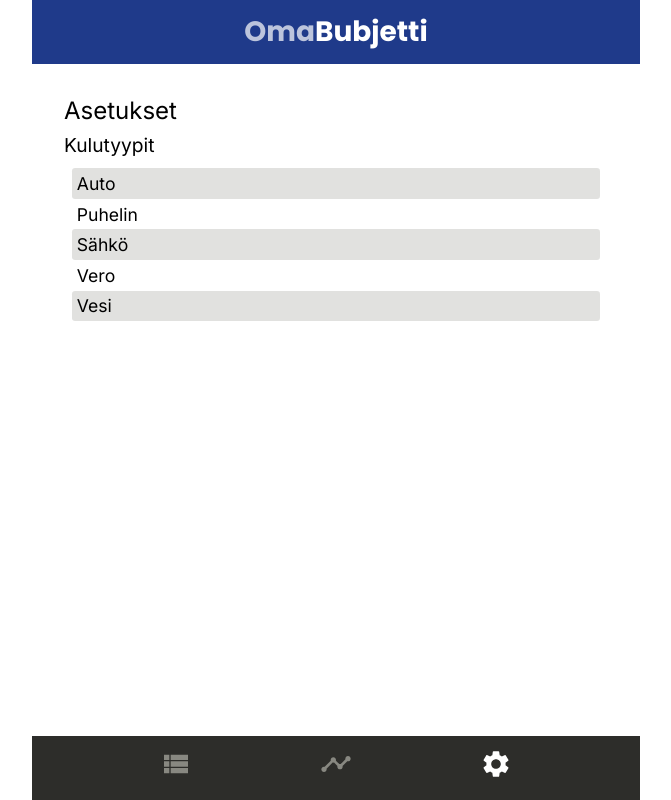
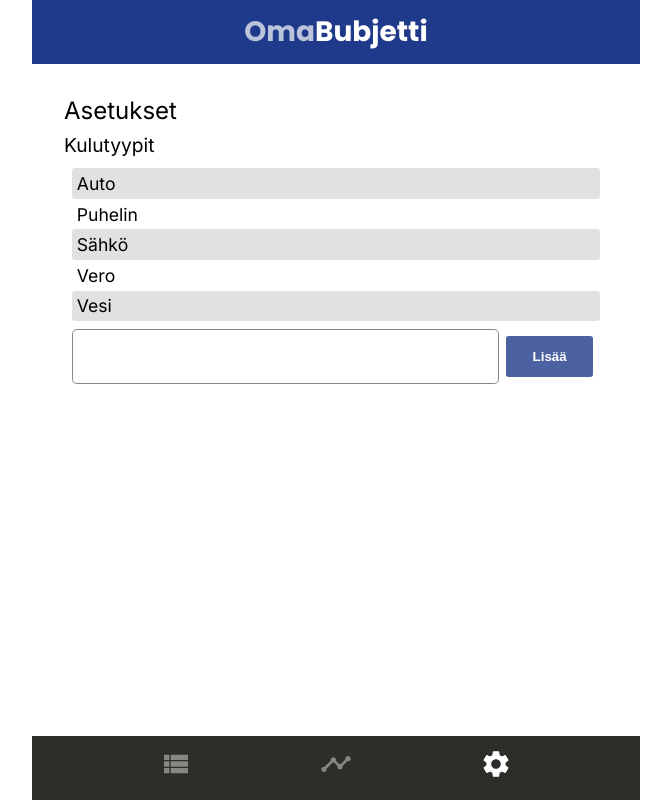
Before and after one commit to stmargariitaaa/OmaBudjetti, a React (Vite) app: page /settings in a window 1280 px wide. Shown: the whole page, without its empty margins (304-975 px from the left). Built offline with nearby package versions, Linux system fonts and the light colour scheme.

Commit message:
lisää kulutyypin lisäyksen

```diff
--- a/src/components/App/App.jsx
+++ b/src/components/App/App.jsx
@@ -47,11 +47,22 @@ function App() {
     setData(copy)
   }
 
+  // Käsittelee uuden tyypin lisäyksen, lisää annetun
+  // type-arvon typelist-taulukkoon, järjestää listan
+  // ja päivittää staten.
+  const handleTypeSubmit = (type) => {
+    let copy = typelist.slice()
+    copy.push(type)
+    copy.sort()
+    setTypelist(copy)
+  }
+
   return (
     <AppRouter data={data}
                   typelist={typelist}
                  onItemSubmit={handleItemSubmit}
-                 onItemDelete={handleItemDelete} />
+                 onItemDelete={handleItemDelete}
+                 onTypeSubmit={handleTypeSubmit} />
   )
 }
 
--- a/src/pages/Settings/Settings.jsx
+++ b/src/pages/Settings/Settings.jsx
@@ -1,6 +1,14 @@
+import Button from '../../shared/ui/buttons'
 import styles from './Settings.module.scss'
 
 function Settings(props) {
+
+  const handleTypeSubmit = (event) => {
+    event.preventDefault()
+    const newtype = event.target.elements.type.value
+    props.onTypeSubmit(newtype)
+    event.target.elements.type.value = ''
+  }
 
   return (
     <div className={styles.settings}>
@@ -10,6 +18,13 @@ function Settings(props) {
         { props.typelist.map(
             type => <div key={type}>{type}</div>
         )}
+
+        <form onSubmit={handleTypeSubmit}>
+          <div className={styles.settings_form}>
+            <input type='text' name='type' />
+            <Button type='submit' primary>Lisää</Button>
+          </div>
+        </form>
       </div>
     </div>
   )
--- a/src/pages/Settings/Settings.module.scss
+++ b/src/pages/Settings/Settings.module.scss
@@ -23,3 +23,17 @@
 .settings_types > div:nth-child(odd) {
   background-color: theme.$color-neutral-lighter;
 }
+
+.settings_form {
+  display: flex;
+  margin-top: 0.5rem;
+}
+
+.settings_form input {
+  flex: 1 1 auto;
+  padding: 0.5rem;
+  border: 1px solid theme.$color-neutral;
+  border-radius: 0.3rem;
+  font-size: 1.2rem;
+  outline: none;
+}
--- a/src/router/AppRouter/AppRouter.jsx
+++ b/src/router/AppRouter/AppRouter.jsx
@@ -36,7 +36,8 @@ function AppRouter(props) {
           } },
         { path: "stats", element: <Stats /> },
         { path: "settings",
-          element: <Settings typelist={props.typelist} /> }
+         element: <Settings typelist={props.typelist}
+                             onTypeSubmit={props.onTypeSubmit} /> }
 
       ]
     }
```
